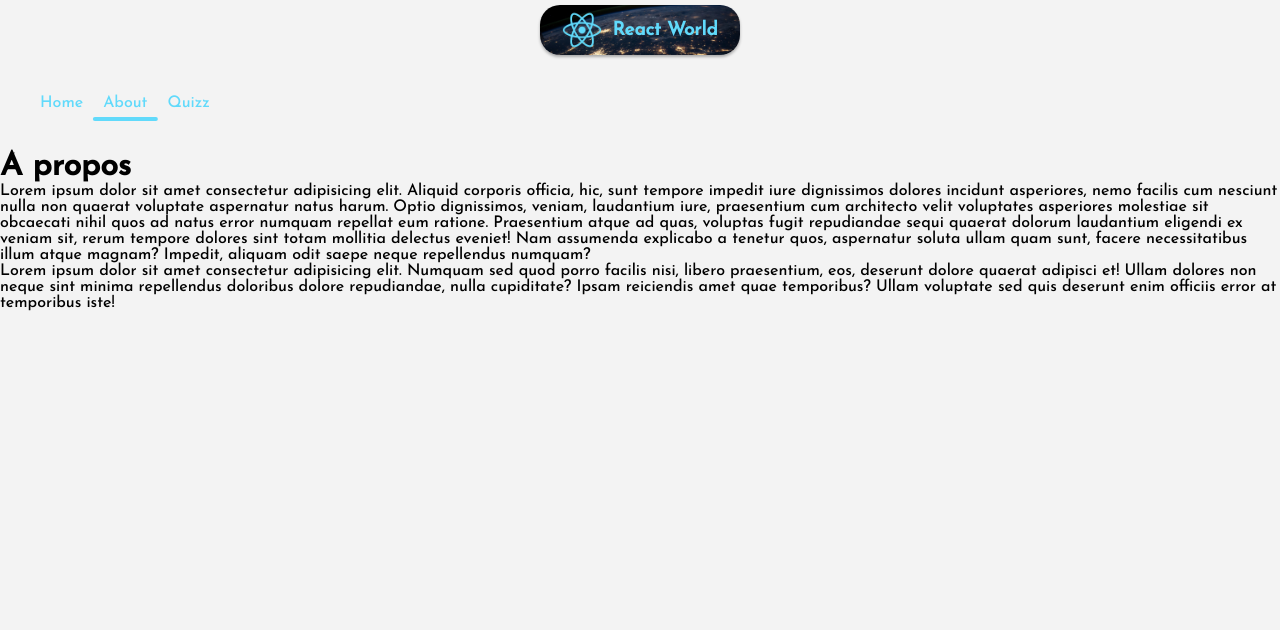
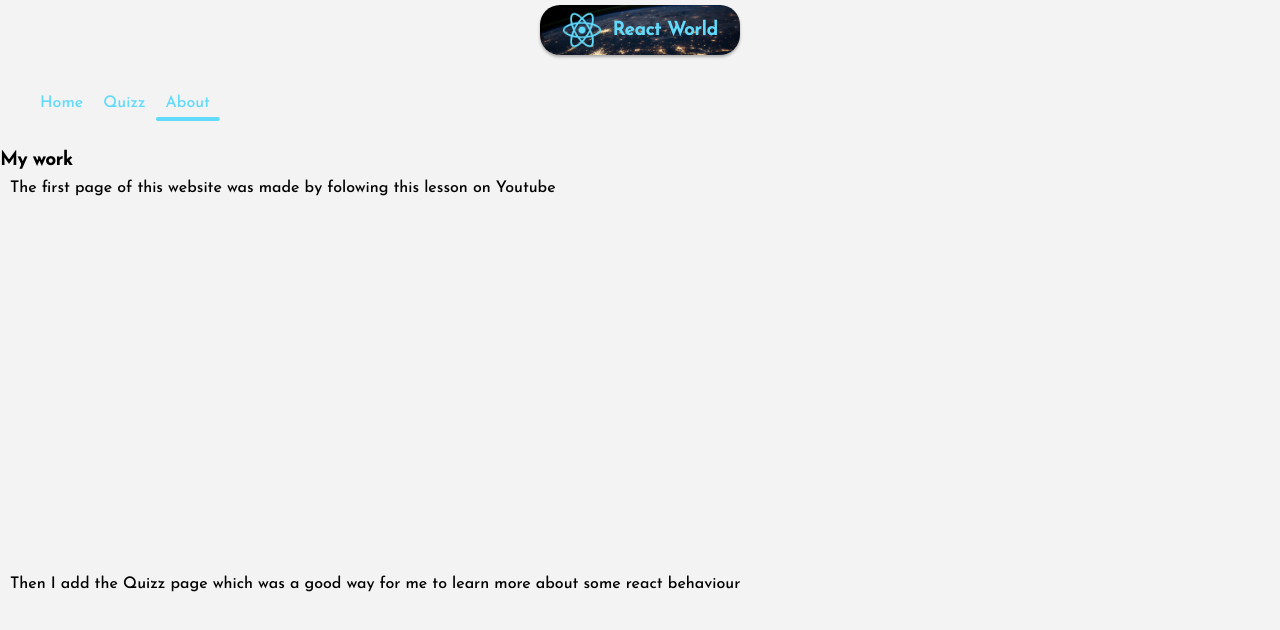
Before and after one commit to AdelKaced/countries-api, a React (Create React App) app: page /about in a window 1280 px wide. Shown: the top 630 px of the page. Built offline with nearby package versions, Linux system fonts and the light colour scheme.

Commit message:
review about page

```diff
--- a/package.json
+++ b/package.json
@@ -9,8 +9,10 @@
     "axios": "^0.27.2",
     "react": "^18.1.0",
     "react-dom": "^18.1.0",
+    "react-player": "^2.10.1",
     "react-router-dom": "^6.3.0",
     "react-scripts": "5.0.1",
+    "react-youtube": "^9.0.1",
     "sass": "^1.51.0",
     "web-vitals": "^2.1.4"
   },
--- a/src/components/Card.js
+++ b/src/components/Card.js
@@ -10,8 +10,7 @@ const Card = ({
   setCountQuestion,
   setCountGoodAnswer,
   countQuestion,
-  countGoodAnswer
-
+  countGoodAnswer,
 }) => {
   const [selectedAnwer, setSelectedAnswer] = useState('');
   const [isValidate, setIsValidate] = useState(false);
@@ -23,12 +22,13 @@ const Card = ({
   // mix the array to get different order
 
   const checkAnswer = () => {
+    if (selectedAnwer) {
       setIsValidate(true);
       // change answerIsCorrect to True when response is correct
       setAnswerIsCorrect(country.name.common === selectedAnwer);
       if (country.name.common === selectedAnwer) {
-      console.log('test button')
         setCountGoodAnswer(countGoodAnswer + 1);
+      }
     }
   };
 
@@ -43,7 +43,7 @@ const Card = ({
   return (
     <div>
       <li className={component === 'countries' ? 'card hover' : 'card'}>
-          <img src={country.flags.svg} alt="flag" /> {countQuestion} / {countGoodAnswer}
+        <img src={country.flags.svg} alt="flag" />
         {component === 'countries' ? (
           <div className="infos">
             <h2>{country.name.common}</h2>
@@ -59,17 +59,28 @@ const Card = ({
                     type="radio"
                     id={question.name.common}
                     name="question"
-                      disabled={isValidate ? true : false}
+                    disabled={isValidate && !selectedAnwer ? true : false}
                     checked={
                       selectedAnwer === question.name.common ? true : false
                     }
                     onChange={(e) => setSelectedAnswer(e.target.id)}
                   />
-                    <label htmlFor= "question" className={ isValidate && question.name.common ===  country.name.common ? 'right-answer': ''}>{question.name.common}</label>
+                  <label
+                    htmlFor="question"
+                    className={
+                      isValidate && question.name.common === country.name.common
+                        ? 'right-answer'
+                        : ''
+                    }
+                  >
+                    {question.name.common}
+                  </label>
                 </div>
               ))}
             {!isValidate ? (
+              <div>
                 <button onClick={checkAnswer}>Validate</button>
+              </div>
             ) : (
               <div>
                 <button
@@ -77,6 +88,7 @@ const Card = ({
                     setIsValidate(false);
                     setNextQuestion(!nextQuestion);
                     setCountQuestion(countQuestion + 1);
+                    setSelectedAnswer(''); // delete selected answer after checking
                   }}
                 >
                   Next Question
--- a/src/components/Navigation.js
+++ b/src/components/Navigation.js
@@ -11,11 +11,11 @@ const Navigation = () => {
         <NavLink to="/" className={handleActive} >
           <li>Home</li>
         </NavLink>
+        <NavLink to="/quizz" className={handleActive}>
+          <li id="quizz">Quizz</li>
+        </NavLink>
         <NavLink to="/about" className={handleActive}>
           <li id="about">About</li>
-        </NavLink>
-        <NavLink to="/quizz" className={handleActive}>
-          <li id="quizz">Quizz</li>
         </NavLink>
       </ul>
     </div>
--- a/src/components/QuizzSelect.js
+++ b/src/components/QuizzSelect.js
@@ -88,7 +88,7 @@ const QuizzSelect = () => {
                 setQuizzIsOn(false);
               }}
             >
-              Stop Quizz
+              Restart Quizz
             </button>
           </div>
         ) : (
--- a/src/pages/About.js
+++ b/src/pages/About.js
@@ -1,13 +1,22 @@
 import React from 'react';
+import ReactPlayer from 'react-player/youtube';
 
 const About = () => {
-    return (
-        <div>
-            <h1>A propos</h1>
-            <p>Lorem ipsum dolor sit amet consectetur adipisicing elit. Aliquid corporis officia, hic, sunt tempore impedit iure dignissimos dolores incidunt asperiores, nemo facilis cum nesciunt nulla non quaerat voluptate aspernatur natus harum. Optio dignissimos, veniam, laudantium iure, praesentium cum architecto velit voluptates asperiores molestiae sit obcaecati nihil quos ad natus error numquam repellat eum ratione. Praesentium atque ad quas, voluptas fugit repudiandae sequi quaerat dolorum laudantium eligendi ex veniam sit, rerum tempore dolores sint totam mollitia delectus eveniet! Nam assumenda explicabo a tenetur quos, aspernatur soluta ullam quam sunt, facere necessitatibus illum atque magnam? Impedit, aliquam odit saepe neque repellendus numquam?</p>
-            <p>Lorem ipsum dolor sit amet consectetur adipisicing elit. Numquam sed quod porro facilis nisi, libero praesentium, eos, deserunt dolore quaerat adipisci et! Ullam dolores non neque sint minima repellendus doloribus dolore repudiandae, nulla cupiditate? Ipsam reiciendis amet quae temporibus? Ullam voluptate sed quis deserunt enim officiis error at temporibus iste!</p>
-        </div>
-    );
+  return (
+    <div class="about">
+      <h3>My work </h3>
+      <p>
+        The first page of this website was made by folowing this lesson on Youtube
+        <ReactPlayer
+          url="https://www.youtube.com/watch?v=f0X1Tl8aHtA&ab_channel=FromScratch-D%C3%A9veloppementWeb"
+          controls
+        />
+      </p>
+      <p>
+        Then I add the Quizz page which was a good way for me to learn more about some react behaviour
+      </p>
+    </div>
+  );
 };
 
 export default About;
--- /dev/null
+++ b/src/styles/components/_about.scss
@@ -0,0 +1,11 @@
+.about {
+    display: flex;
+    flex-direction: column;
+    align-items: flex-start;
+
+
+
+    p {
+        margin: 10px
+    }
+}
--- a/src/styles/pages/index.scss
+++ b/src/styles/pages/index.scss
@@ -4,3 +4,4 @@
 @import "../components/countries";
 @import "../components/card";
 @import "../components/quizz";
+@import "../components/about";
```
Also changed, not shown: src/styles/pages/_settings.scss (line endings or trailing spaces), 1 other file (tests, documents, lock files or other folders). Lines whose indentation alone changed are shown as unchanged.
